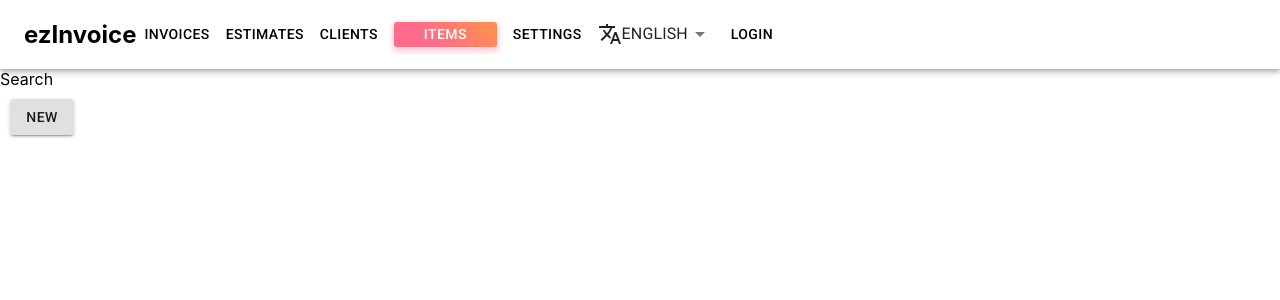
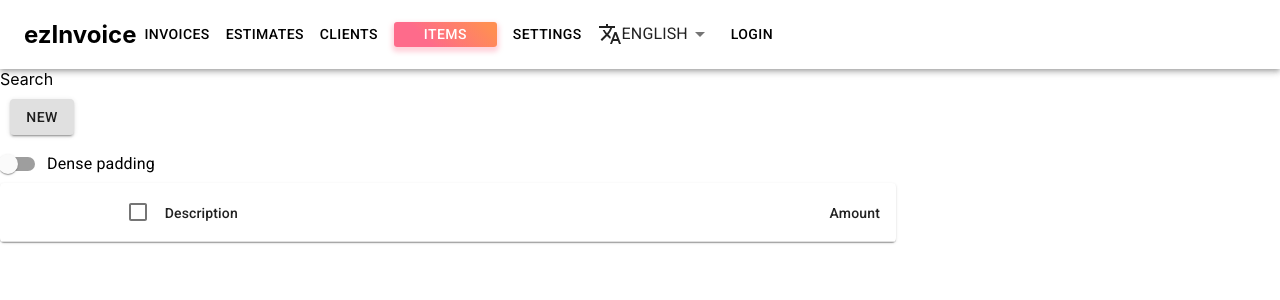
Before and after one commit to jiayi-ren/ezinvoice-frontend, a React (Create React App) app: page /items in a window 1280 px wide. Shown: the top 300 px of the page. Built offline with nearby package versions, Linux system fonts and the light colour scheme; no server answers; what @react-pdf/styled-components would draw is missing.

Commit message:
integrate items table into dashboard

```diff
--- a/src/components/Items/ItemsDash.js
+++ b/src/components/Items/ItemsDash.js
@@ -1,6 +1,7 @@
 import React from 'react';
 import { useHistory } from 'react-router-dom';
 import { Button, makeStyles } from '@material-ui/core';
+import ItemsList from './ItemsList';
 
 const useStyles = makeStyles({
     button: {
@@ -26,8 +27,7 @@ const ItemsDash = props => {
                     New
                 </Button>
             </div>
-            <div>{/* list header */}</div>
-            <div>{/* list body */}</div>
+            <ItemsList />
         </div>
     );
 };
--- /dev/null
+++ b/src/components/Items/ItemsList.js
@@ -0,0 +1,55 @@
+import React, { useState, useEffect } from 'react';
+import Table from '../Common/Table/Table';
+import { useAuth0 } from '@auth0/auth0-react';
+import { FormControlLabel, Switch } from '@material-ui/core';
+
+const headCells = [
+    {
+        id: 'description',
+        numeric: false,
+        disablePadding: true,
+        label: 'Description',
+    },
+    { id: 'amount', numeric: true, disablePadding: false, label: 'Amount' },
+];
+
+const ItemsList = props => {
+    const { isAuthenticated } = useAuth0;
+    const [items, setItems] = useState([]);
+    const [dense, setDense] = useState(false);
+
+    useEffect(() => {
+        if (!isAuthenticated) {
+            const localItems = JSON.parse(window.localStorage.getItem('items'));
+            setItems(localItems);
+        }
+    }, [isAuthenticated]);
+
+    useEffect(() => {
+        const localItems = JSON.parse(window.localStorage.getItem('items'));
+        setItems(localItems);
+    }, []);
+
+    const handleChangeDense = event => {
+        setDense(event.target.checked);
+    };
+
+    return (
+        <>
+            <FormControlLabel
+                control={
+                    <Switch checked={dense} onChange={handleChangeDense} />
+                }
+                label="Dense padding"
+            />
+            <Table
+                data={items}
+                dataType={'Item'}
+                dense={dense}
+                headCells={headCells}
+            />
+        </>
+    );
+};
+
+export default ItemsList;
```
